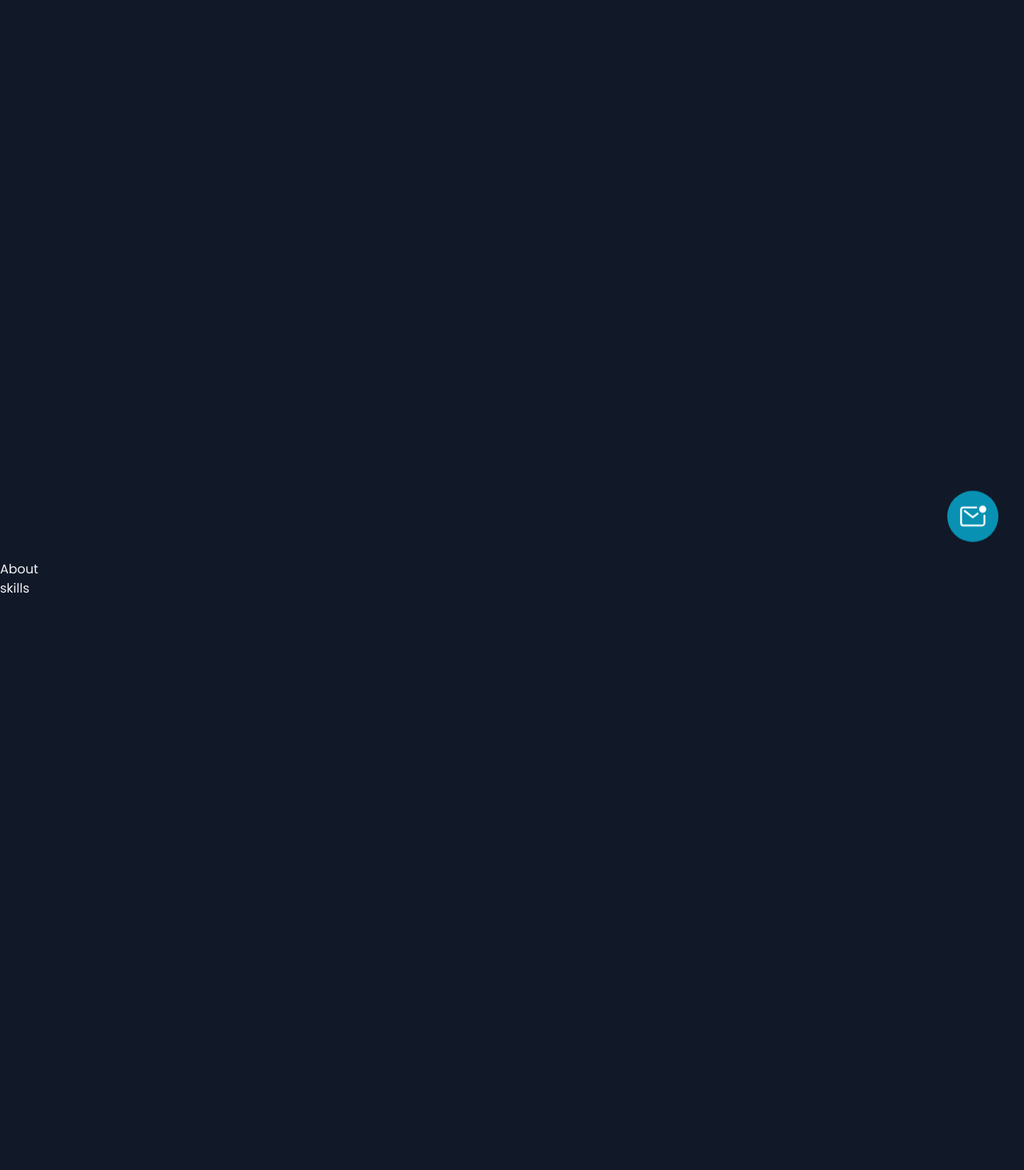
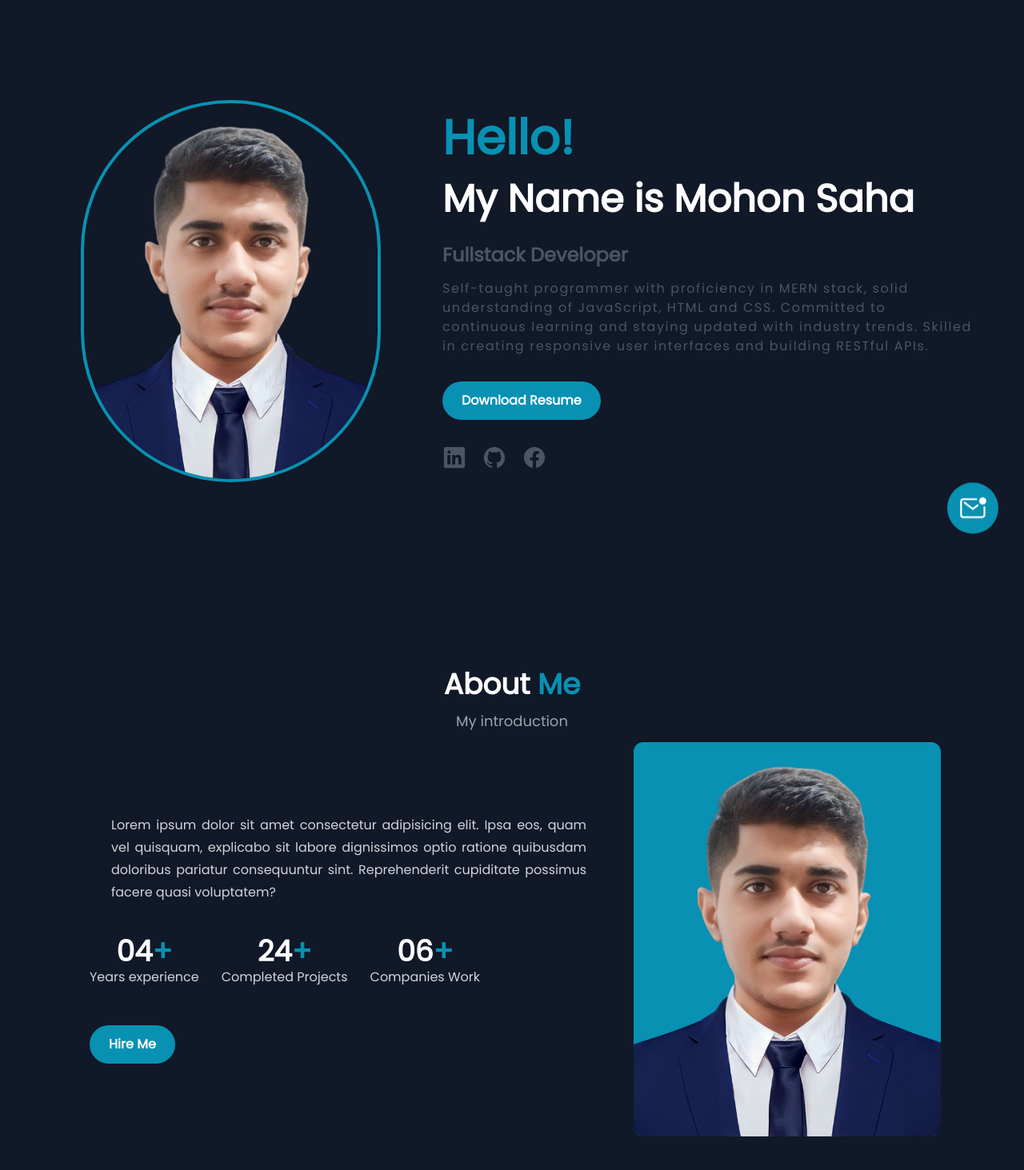
Before and after one commit to MohonSaha/Mohon-Saha, a React (Vite) app: page / in a window 1280 px wide. Shown: the part 100-1563 px from the top of the page at 80% size. Before the commit the page ends 848 px from the top, so only its background shows below. Built offline with nearby package versions, Linux system fonts and the light colour scheme.

Commit message:
complite hero section

```diff
--- a/src/App.jsx
+++ b/src/App.jsx
@@ -12,10 +12,7 @@ import Skills from "./components/Skills/Skills";
 const App = () => {
   return (
     <div>
-      {/* <Navbar></Navbar> */}
       <Navbar></Navbar>
-      {/* <Banner></Banner>
-      <AboutMe></AboutMe> */}
       <Hero></Hero>
       <About></About>
       <Skills></Skills>
--- a/src/components/About/About.jsx
+++ b/src/components/About/About.jsx
@@ -1,11 +1,58 @@
-
-
+import React from "react";
+import aboutImg from "../../assets/images/profile.png";
 const About = () => {
-    return (
-        <div>
-            <p>About</p>
+  const info = [
+    { text: "Years experience", count: "04" },
+    { text: "Completed Projects", count: "24" },
+    { text: "Companies Work", count: "06" },
+  ];
+  return (
+    <section id="about" className="py-10 text-white">
+      <div className="text-center mt-8">
+        <h3 className="text-4xl font-semibold">
+          About <span className="text-cyan-600">Me</span>
+        </h3>
+        <p className="text-gray-400 my-3 text-lg">My introduction</p>
+        <div className="flex md:flex-row flex-col-reverse items-center md:gap-6 gap-12 px-10 max-w-6xl mx-auto">
+          <div className="p-2">
+            <div className="text-gray-300 my-3">
+              <p className="text-justify leading-7 w-11/12 mx-auto">
+                Lorem ipsum dolor sit amet consectetur adipisicing elit. Ipsa
+                eos, quam vel quisquam, explicabo sit labore dignissimos optio
+                ratione quibusdam doloribus pariatur consequuntur sint.
+                Reprehenderit cupiditate possimus facere quasi voluptatem?
+              </p>
+              <div className="flex mt-10 items-center gap-7">
+                {info.map((content) => (
+                  <div key={content.text}>
+                    <h3 className="md:text-4xl text-2xl font-semibold text-white">
+                      {content.count}
+                      <span className="text-cyan-600">+</span>{" "}
+                    </h3>
+                    <span className="md:text-base text-xs">{content.text}</span>
+                  </div>
+                ))}
+              </div>
+              <br />
+              <br />
+              <a href="./src/assets/Code_a_program.pdf" download>
+                <button className="btn-primary">Hire Me</button>
+              </a>
+            </div>
+          </div>
+          <div className="flex-1 md:mt-0 mt-6 flex justify-center items-center">
+            <div className="lg:w-96 h-full relative sm:w-10/12 w-11/12 max-w-sm aboutImg ">
+              <img
+                src={aboutImg}
+                alt=""
+                className="w-full object-cover bg-cyan-600 rounded-xl"
+              />
+            </div>
+          </div>
         </div>
-    );
+      </div>
+    </section>
+  );
 };
 
 export default About;
--- a/src/components/Bot/Bot.jsx
+++ b/src/components/Bot/Bot.jsx
@@ -4,7 +4,6 @@ import {  IoMailUnreadOutline } from "react-icons/io5";
 const Bot = () => {
     return (
         <div className="fixed bottom-5 right-5 z-[999] cursor-pointer text-white text-4xl w-16 h-16 flex items-center justify-center rounded-full bg-cyan-600 sm:right-8 animate-bounce">
-            {/* <IoChatbubbleEllipses></IoChatbubbleEllipses> */}
             <IoMailUnreadOutline></IoMailUnreadOutline>
         </div>
     );
--- a/src/components/Hero/Hero.jsx
+++ b/src/components/Hero/Hero.jsx
@@ -1,10 +1,38 @@
 
+import { IoLogoFacebook, IoLogoGithub, IoLogoLinkedin, IoLogoTwitter } from "react-icons/io5";
+import hero from "../../assets/images/profile.png";
 const Hero = () => {
-    return (
-        <div className="h-screen">
-            Hero
+  return (
+    <section
+      id="home"
+      className="min-h-screen mt-16 flex py-10 md:flex-row flex-col items-center gap-10 px-16"
+    >
+      <div className=" flex items-center justify-center h-full px-10 md:px-0">
+        <img src={hero} alt="" className="md:w-10/12 h- object-cover rounded-full border-4 border-cyan-600" />
+      </div>
+      <div className="flex-1">
+        <div className="md:text-left text-center mt-10 md:mt-0">
+          <h1 className="md:text-5xl text-2xl md:leading-normal leading-10 text-white font-bold">
+            <span className="text-cyan-600 md:text-6xl text-5xl">
+              Hello!
+              <br />
+            </span>
+            My Name is <span>Mohon Saha</span>
+          </h1>
+          <h4 className="md:text-2xl text-lg md:leading-normal leading-5 mt-4 font-bold text-gray-600">
+            Fullstack Developer
+          </h4>
+          <p className="text-gray-600 mt-3 tracking-widest">Self-taught programmer with proficiency in MERN stack, solid understanding of JavaScript, HTML and CSS. Committed to continuous learning and staying updated with industry trends. Skilled in creating responsive user interfaces and building RESTful APIs.</p>
+          <button className="btn-primary mt-8">Download Resume</button>
+          <div className="mt-8 text-3xl flex items-center md:justify-start justify-center gap-5 ">
+            <IoLogoLinkedin className="cursor-pointer text-gray-600 hover:text-white duration-300"></IoLogoLinkedin>
+            <IoLogoGithub className="cursor-pointer text-gray-600 hover:text-white duration-300"></IoLogoGithub>
+            <IoLogoFacebook className="cursor-pointer text-gray-600 hover:text-white duration-300"></IoLogoFacebook>
+          </div>
         </div>
-    );
+      </div>
+    </section>
+  );
 };
 
 export default Hero;
--- a/src/index.css
+++ b/src/index.css
@@ -17,3 +17,7 @@ body {
 html {
   @apply font-poppins scroll-smooth;
 }
+
+.btn-primary {
+  @apply bg-cyan-600 font-semibold text-white md:mx-0 mx-auto rounded-full py-3 px-6 flex items-center gap-2;
+}
```
